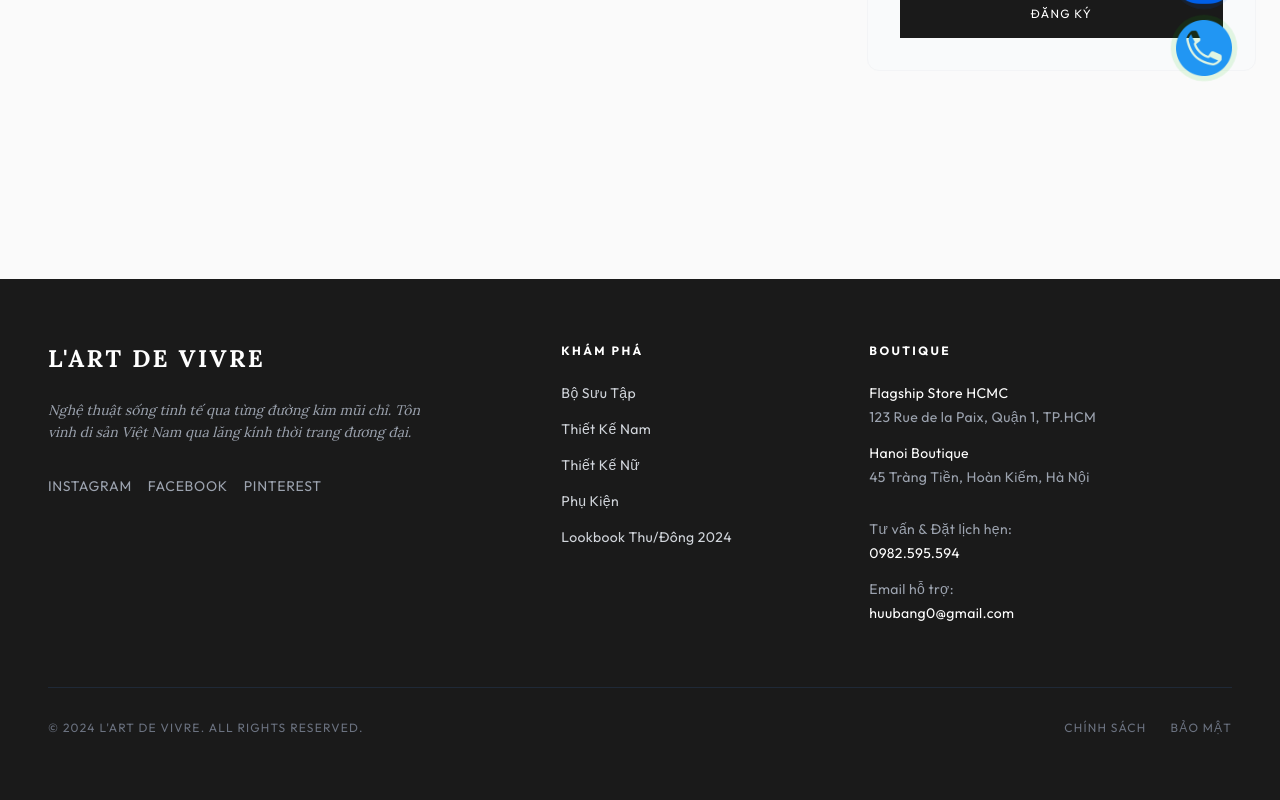
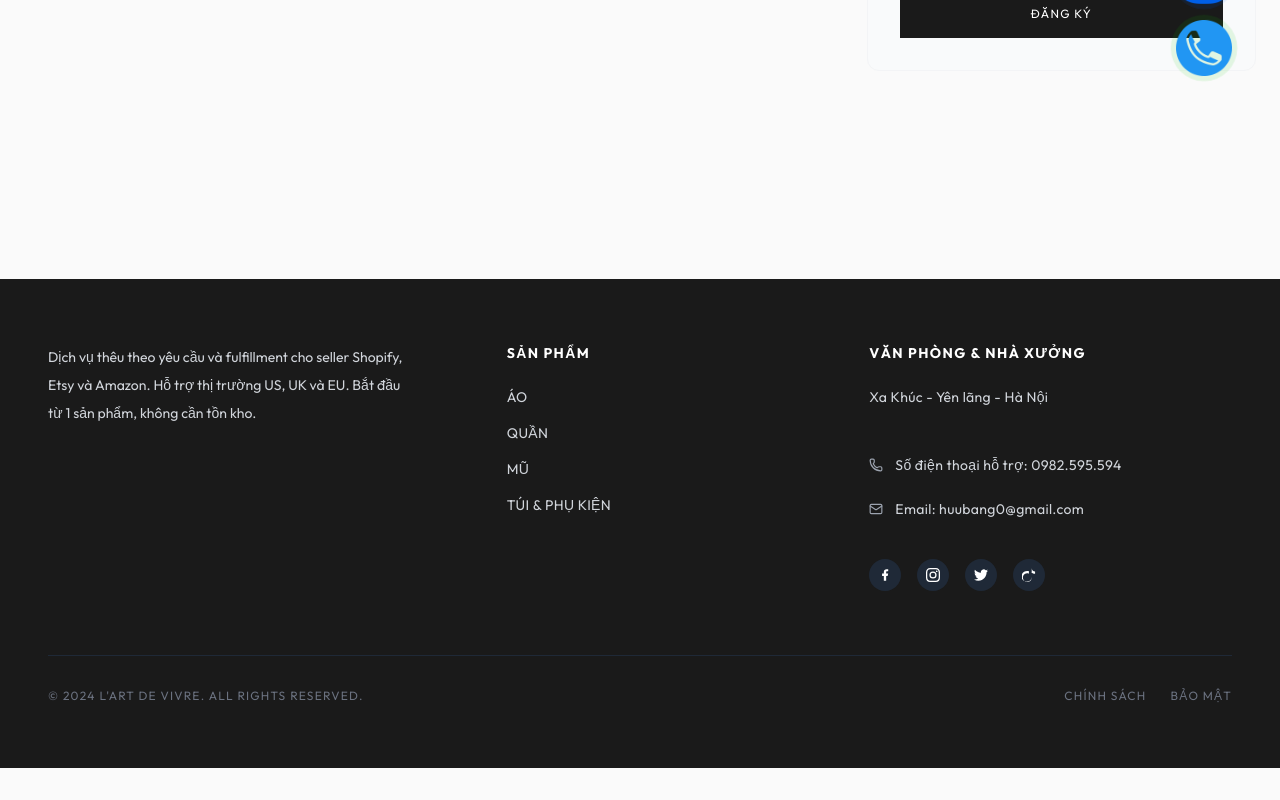
Before and after one commit to anhdaikitee-svg/landing_cloths, a Next.js app: page / in a window 1280 px wide. Shown: the part 676-1476 px from the top of the page. After the commit the page ends 1444 px from the top, so only its background shows below. Built offline with nearby package versions, Linux system fonts and the light colour scheme; no server answers; the database is empty.

Commit message:
feat: replace alerts with success toast notifications and update footer contact information

```diff
--- a/app/admin/products/CreateProductForm.tsx
+++ b/app/admin/products/CreateProductForm.tsx
@@ -11,6 +11,7 @@ export default function CreateProductForm({
   createAction: (formData: FormData) => Promise<void>
 }) {
   const [isPending, setIsPending] = useState(false)
+  const [showSuccess, setShowSuccess] = useState(false)
   const formRef = useRef<HTMLFormElement>(null)
 
   async function handleSubmit(formData: FormData) {
@@ -19,7 +20,8 @@ export default function CreateProductForm({
       await createAction(formData)
       // Reset form after successful creation
       formRef.current?.reset()
-      alert('Thêm sản phẩm thành công!')
+      setShowSuccess(true)
+      setTimeout(() => setShowSuccess(false), 3000)
     } catch (error) {
       console.error(error)
       alert('Có lỗi xảy ra, vui lòng thử lại!')
@@ -30,6 +32,15 @@ export default function CreateProductForm({
 
   return (
     <div className="relative">
+      {showSuccess && (
+        <div className="fixed top-24 right-8 bg-green-500 text-white px-6 py-4 rounded-lg shadow-2xl flex items-center gap-3 z-50 animate-in slide-in-from-top-10 fade-in duration-300">
+          <svg className="w-6 h-6" fill="none" stroke="currentColor" viewBox="0 0 24 24"><path strokeLinecap="round" strokeLinejoin="round" strokeWidth="2" d="M9 12l2 2 4-4m6 2a9 9 0 11-18 0 9 9 0 0118 0z"></path></svg>
+          <div className="flex flex-col">
+            <span className="font-bold">Thành công!</span>
+            <span className="text-sm opacity-90">Thêm sản phẩm thành công.</span>
+          </div>
+        </div>
+      )}
       {/* Loading Overlay */}
       {isPending && (
         <div className="absolute inset-0 z-50 flex items-center justify-center bg-white/50 backdrop-blur-[1px] rounded-lg">
--- a/app/admin/products/[id]/EditProductForm.tsx
+++ b/app/admin/products/[id]/EditProductForm.tsx
@@ -14,12 +14,14 @@ export default function EditProductForm({
   updateAction: (formData: FormData) => Promise<void>
 }) {
   const [isPending, setIsPending] = useState(false)
+  const [showSuccess, setShowSuccess] = useState(false)
 
   async function handleSubmit(formData: FormData) {
     try {
       setIsPending(true)
       await updateAction(formData)
-      alert('Cập nhật sản phẩm thành công!')
+      setShowSuccess(true)
+      setTimeout(() => setShowSuccess(false), 3000)
     } catch (error) {
       console.error(error)
       alert('Có lỗi xảy ra, vui lòng thử lại!')
@@ -30,6 +32,15 @@ export default function EditProductForm({
 
   return (
     <div className="relative">
+      {showSuccess && (
+        <div className="fixed top-24 right-8 bg-green-500 text-white px-6 py-4 rounded-lg shadow-2xl flex items-center gap-3 z-50 animate-in slide-in-from-top-10 fade-in duration-300">
+          <svg className="w-6 h-6" fill="none" stroke="currentColor" viewBox="0 0 24 24"><path strokeLinecap="round" strokeLinejoin="round" strokeWidth="2" d="M9 12l2 2 4-4m6 2a9 9 0 11-18 0 9 9 0 0118 0z"></path></svg>
+          <div className="flex flex-col">
+            <span className="font-bold">Thành công!</span>
+            <span className="text-sm opacity-90">Cập nhật sản phẩm thành công.</span>
+          </div>
+        </div>
+      )}
       {/* Loading Overlay */}
       {isPending && (
         <div className="absolute inset-0 z-50 flex items-center justify-center bg-white/50 backdrop-blur-[1px] rounded-lg">
--- a/components/layout/Footer.tsx
+++ b/components/layout/Footer.tsx
@@ -2,6 +2,7 @@
 
 import Link from 'next/link'
 import { usePathname } from 'next/navigation'
+import { Phone, Mail } from 'lucide-react'
 
 export default function Footer({ siteName, siteLogo }: { siteName?: string; siteLogo?: string }) {
   const pathname = usePathname()
@@ -12,57 +13,59 @@ export default function Footer({ siteName, siteLogo }: { siteName?: string; site
         <div className="grid grid-cols-1 md:grid-cols-12 gap-12">
 
           {/* Brand Info */}
-          <div className="md:col-span-5">
-            {siteLogo ? (
-              <img src={siteLogo} alt={siteName || "Logo"} className="h-10 object-contain mb-6 invert grayscale contrast-200" />
-            ) : (
-              <h2 className="font-serif text-2xl font-bold tracking-widest text-white mb-6">
-                {siteName || "L'ART DE VIVRE"}
-              </h2>
-            )}
-            <p className="text-sm leading-relaxed text-gray-400 font-serif italic mb-8 max-w-sm">
-              Nghệ thuật sống tinh tế qua từng đường kim mũi chỉ. Tôn vinh di sản Việt Nam qua lăng kính thời trang đương đại.
+          <div className="md:col-span-4">
+            <p className="text-sm leading-loose text-gray-300 font-sans max-w-sm">
+              Dịch vụ thêu theo yêu cầu và fulfillment cho seller Shopify, Etsy và Amazon. Hỗ trợ thị trường US, UK và EU. Bắt đầu từ 1 sản phẩm, không cần tồn kho.
             </p>
-            <div className="flex gap-4">
-              <a href="#" className="text-gray-400 hover:text-brand-gold transition-colors text-sm uppercase tracking-wider">Instagram</a>
-              <a href="#" className="text-gray-400 hover:text-brand-gold transition-colors text-sm uppercase tracking-wider">Facebook</a>
-              <a href="#" className="text-gray-400 hover:text-brand-gold transition-colors text-sm uppercase tracking-wider">Pinterest</a>
-            </div>
           </div>
 
           {/* Links */}
-          <div className="md:col-span-3">
-            <h4 className="text-white text-xs font-bold tracking-[0.2em] uppercase mb-6">Khám Phá</h4>
-            <ul className="space-y-4 text-sm tracking-wide">
-              <li><Link href="/products" className="hover:text-brand-gold transition-colors">Bộ Sưu Tập</Link></li>
-              <li><Link href="/products?category=ao" className="hover:text-brand-gold transition-colors">Thiết Kế Nam</Link></li>
-              <li><Link href="/products?category=quan" className="hover:text-brand-gold transition-colors">Thiết Kế Nữ</Link></li>
-              <li><Link href="/products?category=phu-kien" className="hover:text-brand-gold transition-colors">Phụ Kiện</Link></li>
-              <li><Link href="#" className="hover:text-brand-gold transition-colors">Lookbook Thu/Đông 2024</Link></li>
+          <div className="md:col-span-4 pl-0 md:pl-12">
+            <h4 className="text-white text-sm font-bold tracking-widest uppercase mb-6">Sản Phẩm</h4>
+            <ul className="space-y-4 text-sm tracking-wide text-gray-300">
+              <li><Link href="/products?category=ao" className="hover:text-brand-gold transition-colors uppercase block">Áo</Link></li>
+              <li><Link href="/products?category=quan" className="hover:text-brand-gold transition-colors uppercase block">Quần</Link></li>
+              <li><Link href="/products?category=mu" className="hover:text-brand-gold transition-colors uppercase block">Mũ</Link></li>
+              <li><Link href="/products?category=phu-kien" className="hover:text-brand-gold transition-colors uppercase block">Túi & Phụ kiện</Link></li>
             </ul>
           </div>
 
-          {/* Boutique */}
+          {/* Boutique / Contact */}
           <div className="md:col-span-4">
-            <h4 className="text-white text-xs font-bold tracking-[0.2em] uppercase mb-6">Boutique</h4>
-            <ul className="space-y-4 text-sm tracking-wide text-gray-400">
+            <h4 className="text-white text-sm font-bold tracking-widest uppercase mb-6">Văn Phòng & Nhà Xưởng</h4>
+            <ul className="space-y-6 text-sm tracking-wide text-gray-300 mb-10">
               <li>
-                <strong className="block text-white font-normal mb-1">Flagship Store HCMC</strong>
-                123 Rue de la Paix, Quận 1, TP.HCM
+                Xa Khúc - Yên lãng - Hà Nội
               </li>
-              <li>
-                <strong className="block text-white font-normal mb-1">Hanoi Boutique</strong>
-                45 Tràng Tiền, Hoàn Kiếm, Hà Nội
+              <li className="flex items-center gap-3 pt-6">
+                <Phone size={14} className="text-gray-400" /> <span>Số điện thoại hỗ trợ: 0982.595.594</span>
               </li>
-              <li className="pt-4">
-                Tư vấn & Đặt lịch hẹn:
-                <a href="tel:0982595594" className="block text-white mt-1 hover:text-brand-gold transition-colors">0982.595.594</a>
-              </li>
-              <li>
-                Email hỗ trợ:
-                <a href="mailto:huubang0@gmail.com" className="block text-white mt-1 hover:text-brand-gold transition-colors">huubang0@gmail.com</a>
+              <li className="flex items-center gap-3">
+                <Mail size={14} className="text-gray-400" /> <span>Email: huubang0@gmail.com</span>
               </li>
             </ul>
+            <div className="flex gap-4">
+              <a href="#" className="w-8 h-8 rounded-full bg-gray-800 flex items-center justify-center hover:bg-gray-700 transition-colors">
+                <svg viewBox="0 0 24 24" fill="currentColor" className="w-3.5 h-3.5 text-white">
+                  <path d="M14 13.5h2.5l1-4H14v-2c0-1.03 0-2 2-2h1.5V2.14c-.326-.043-1.557-.14-2.857-.14C11.928 2 10 3.657 10 6.7v2.8H7v4h3V22h4v-8.5z"/>
+                </svg>
+              </a>
+              <a href="#" className="w-8 h-8 rounded-full bg-gray-800 flex items-center justify-center hover:bg-gray-700 transition-colors">
+                <svg viewBox="0 0 24 24" fill="currentColor" className="w-3.5 h-3.5 text-white">
+                  <path d="M12 2.163c3.204 0 3.584.012 4.85.07 3.252.148 4.771 1.691 4.919 4.919.058 1.265.069 1.645.069 4.849 0 3.205-.012 3.584-.069 4.849-.149 3.225-1.664 4.771-4.919 4.919-1.266.058-1.644.07-4.85.07-3.204 0-3.584-.012-4.849-.07-3.26-.149-4.771-1.699-4.919-4.92-.058-1.265-.07-1.644-.07-4.849 0-3.204.013-3.583.07-4.849.149-3.227 1.664-4.771 4.919-4.919 1.266-.057 1.645-.069 4.849-.069zM12 0C8.741 0 8.333.014 7.053.072 2.695.272.273 2.69.073 7.052.014 8.333 0 8.741 0 12c0 3.259.014 3.668.072 4.948.2 4.358 2.618 6.78 6.98 6.98C8.333 23.986 8.741 24 12 24c3.259 0 3.668-.014 4.948-.072 4.354-.2 6.782-2.618 6.979-6.98.059-1.28.073-1.689.073-4.948 0-3.259-.014-3.667-.072-4.947-.196-4.354-2.617-6.78-6.979-6.98C15.668.014 15.259 0 12 0zm0 5.838a6.162 6.162 0 100 12.324 6.162 6.162 0 000-12.324zM12 16a4 4 0 110-8 4 4 0 010 8zm6.406-11.845a1.44 1.44 0 100 2.881 1.44 1.44 0 000-2.881z"/>
+                </svg>
+              </a>
+              <a href="#" className="w-8 h-8 rounded-full bg-gray-800 flex items-center justify-center hover:bg-gray-700 transition-colors">
+                <svg viewBox="0 0 24 24" fill="currentColor" className="w-3.5 h-3.5 text-white">
+                  <path d="M23.953 4.57a10 10 0 01-2.825.775 4.958 4.958 0 002.163-2.723c-.951.555-2.005.959-3.127 1.184a4.92 4.92 0 00-8.384 4.482C7.69 8.095 4.067 6.13 1.64 3.162a4.822 4.822 0 00-.666 2.475c0 1.71.87 3.213 2.188 4.096a4.904 4.904 0 01-2.228-.616v.06a4.923 4.923 0 003.946 4.827 4.996 4.996 0 01-2.212.085 4.936 4.936 0 004.604 3.417 9.867 9.867 0 01-6.102 2.105c-.39 0-.779-.023-1.17-.067a13.995 13.995 0 007.557 2.209c9.053 0 13.998-7.496 13.998-13.985 0-.21 0-.42-.015-.63A9.935 9.935 0 0024 4.59z"/>
+                </svg>
+              </a>
+              <a href="#" className="w-8 h-8 rounded-full bg-gray-800 flex items-center justify-center hover:bg-gray-700 transition-colors">
+                <svg viewBox="0 0 24 24" fill="currentColor" className="w-3.5 h-3.5 text-white">
+                  <path d="M12.525.02c1.31-.02 2.61-.01 3.91-.01.08 1.53.63 3.09 1.75 4.17 1.12 1.11 2.7 1.62 4.24 1.79v4.03c-1.44-.05-2.89-.35-4.2-.97-.57-.26-1.1-.59-1.62-.93-.01 2.92.01 5.84-.02 8.75-.08 1.4-.54 2.79-1.35 3.94-1.31 1.92-3.58 3.17-5.91 3.21-1.43.08-2.86-.31-4.08-1.03-2.02-1.19-3.44-3.37-3.65-5.71-.24-2.61.94-5.26 3.02-6.81 1.73-1.3 4.13-1.74 6.22-1.12.35.1.7.25 1.02.43.02-1.4.01-2.8.01-4.2-.67-.2-1.36-.34-2.06-.41-2.12-.17-4.32.18-6.19 1.25-2.58 1.48-4.37 4.2-4.54 7.27-.15 2.72.93 5.51 2.91 7.37 2.05 1.94 5.06 2.8 7.82 2.27 3.39-.63 6.09-3.29 6.64-6.69.19-1.21.2-2.45.2-3.67.01-4.5.01-9.01.01-13.51-1.62-.05-3.21-.49-4.56-1.37-.58-.38-1.1-.84-1.55-1.37-.02-.8-.01-1.59-.01-2.39z"/>
+                </svg>
+              </a>
+            </div>
           </div>
 
         </div>
```
Also changed, not shown: app/admin/about/AboutAdminClient.tsx (+33 -3 lines), app/admin/about/actions.ts (+15 -14 lines), app/admin/categories/CategoryModal.tsx (+23 -4 lines), data/about.json (+19 -6 lines).
